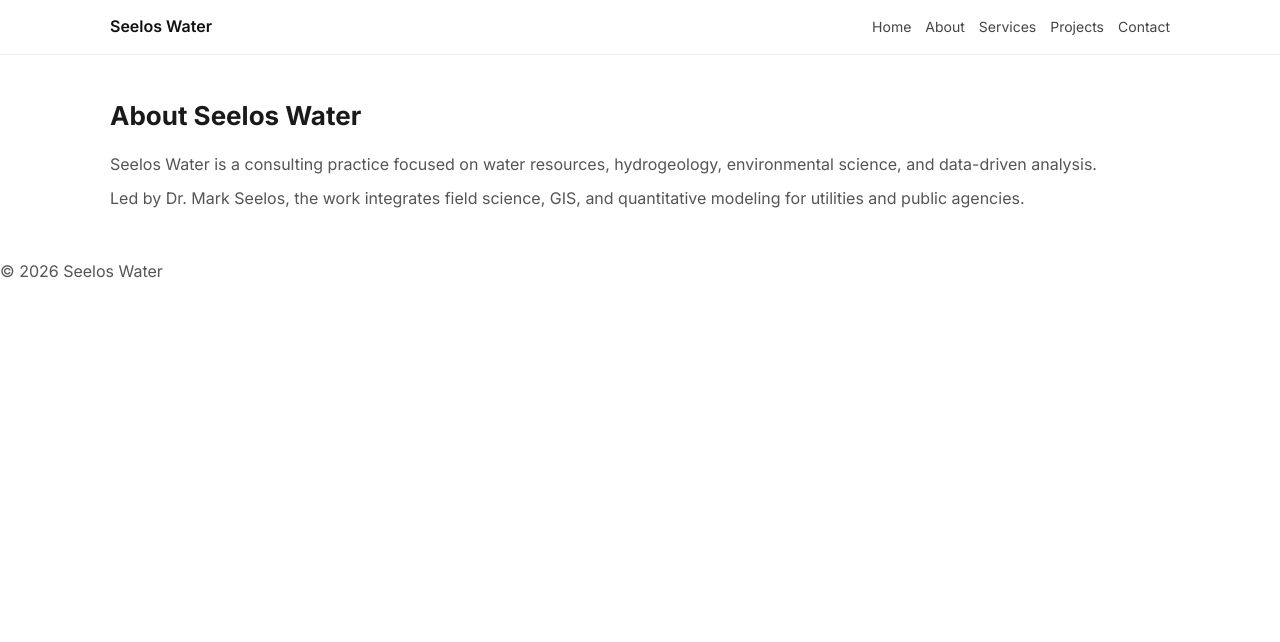
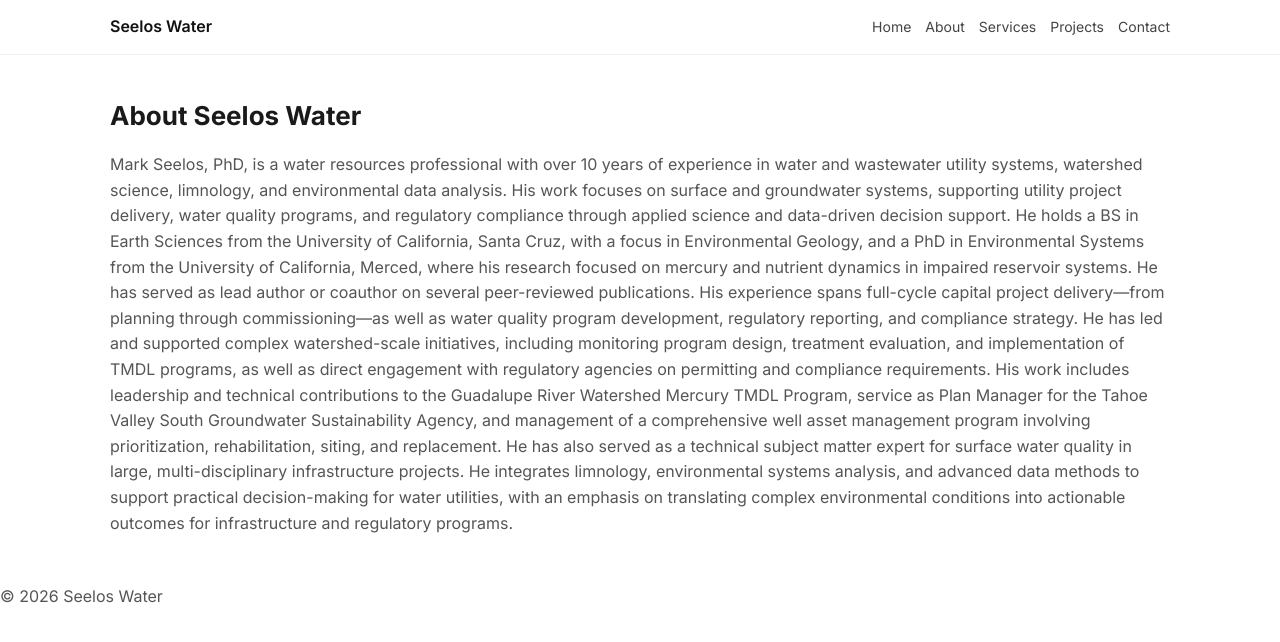
Before and after one commit to markseelos/seelos-water, a Jekyll site: the page built from about.md, in a window 1280 px wide. Shown: the top 642 px of the page. Built offline with Jekyll 4.4.1, drawn with Linux system fonts in a browser that asks for light colours.

Commit message:
Update about.md

```diff
--- a/about.md
+++ b/about.md
@@ -8,12 +8,15 @@ permalink: /about/
   <h2>About Seelos Water</h2>
 
   <p>
-    Seelos Water is a consulting practice focused on water resources,
-    hydrogeology, environmental science, and data-driven analysis.
+Mark Seelos, PhD, is a water resources professional with over 10 years of experience in water and wastewater utility systems, watershed science, limnology, and environmental data analysis. His work focuses on surface and groundwater systems, supporting utility project delivery, water quality programs, and regulatory compliance through applied science and data-driven decision support.
+
+He holds a BS in Earth Sciences from the University of California, Santa Cruz, with a focus in Environmental Geology, and a PhD in Environmental Systems from the University of California, Merced, where his research focused on mercury and nutrient dynamics in impaired reservoir systems. He has served as lead author or coauthor on several peer-reviewed publications.
+
+His experience spans full-cycle capital project delivery—from planning through commissioning—as well as water quality program development, regulatory reporting, and compliance strategy. He has led and supported complex watershed-scale initiatives, including monitoring program design, treatment evaluation, and implementation of TMDL programs, as well as direct engagement with regulatory agencies on permitting and compliance requirements.
+
+His work includes leadership and technical contributions to the Guadalupe River Watershed Mercury TMDL Program, service as Plan Manager for the Tahoe Valley South Groundwater Sustainability Agency, and management of a comprehensive well asset management program involving prioritization, rehabilitation, siting, and replacement. He has also served as a technical subject matter expert for surface water quality in large, multi-disciplinary infrastructure projects.
+
+He integrates limnology, environmental systems analysis, and advanced data methods to support practical decision-making for water utilities, with an emphasis on translating complex environmental conditions into actionable outcomes for infrastructure and regulatory programs.
   </p>
 
-  <p>
-    Led by Dr. Mark Seelos, the work integrates field science, GIS,
-    and quantitative modeling for utilities and public agencies.
-  </p>
 </section>
```
